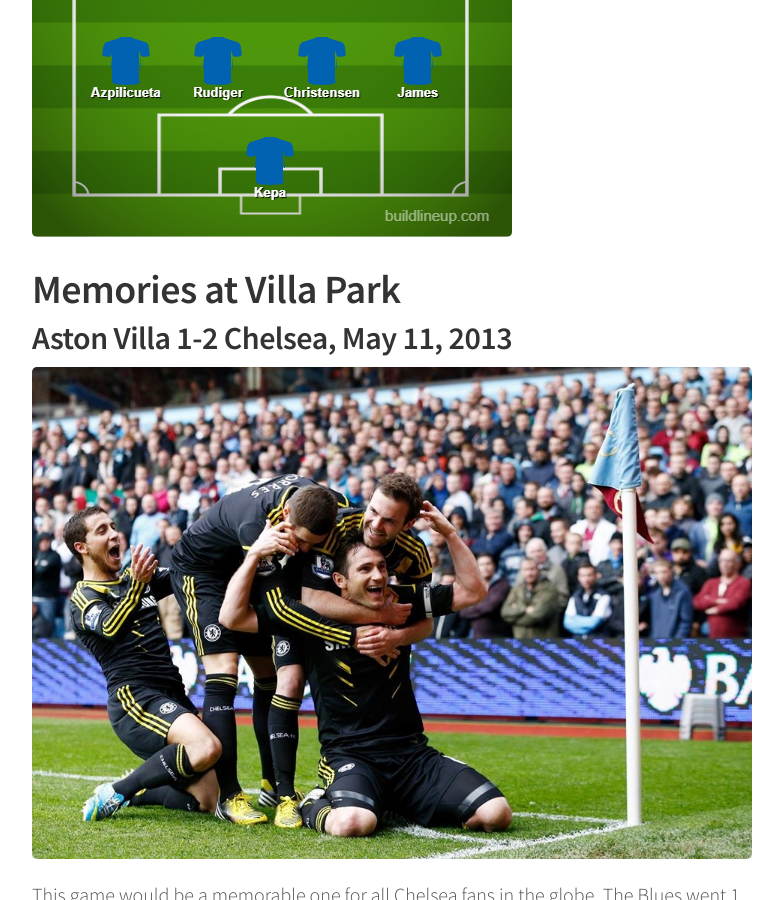
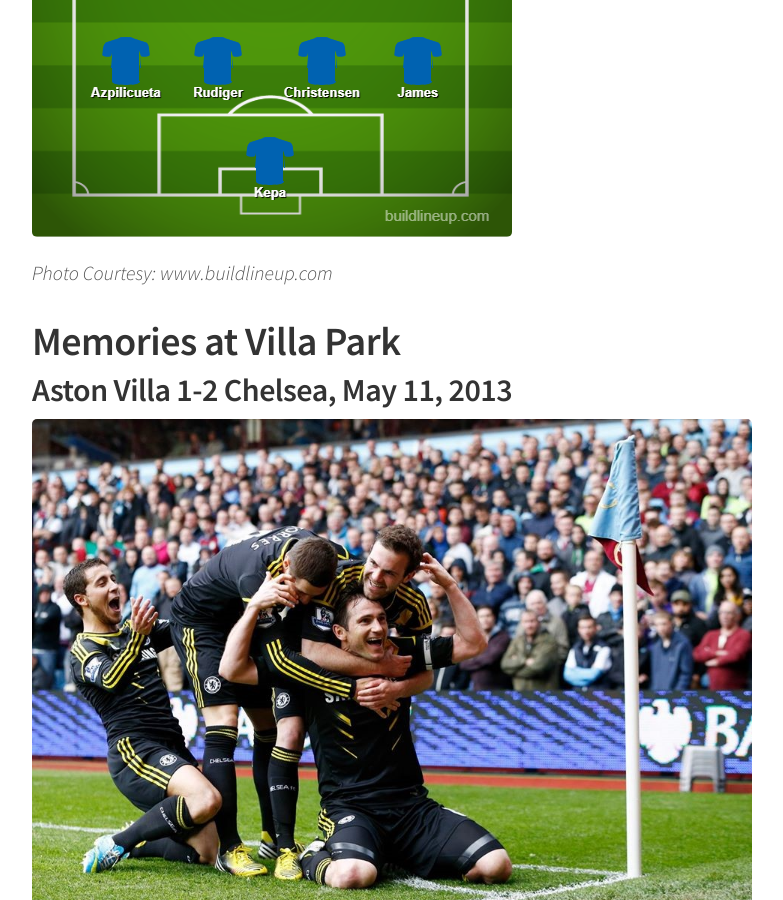
Before and after one commit to chelseafcindia/blog, a Jekyll site: the page built from _posts/2020-06-20-aston-villa-vs-chelsea-fc-preview.markdown, in a window 1280 px wide and 900 px high, scrolled down 3844 px. Shown: the whole window, without its empty margins (248-1031 px from the left). Built offline with Jekyll 4.4.1, drawn with Linux system fonts in a browser that asks for light colours; comment, search, counter and statistics services are not loaded.

Commit message:
Updated Aston Villa Vs Chelsea Fc Preview

```diff
--- a/_posts/2020-06-20-aston-villa-vs-chelsea-fc-preview.markdown
+++ b/_posts/2020-06-20-aston-villa-vs-chelsea-fc-preview.markdown
@@ -45,7 +45,7 @@ This game would be more emotional for Chelsea fans, as they would be seeing the
 
 Chelsea are expected to play in 4-2-3-1 formation against Villa. The midfield will be the focal point of Chelsea’s press and build up play against a good counter attacking opposition. This is the team we can expect for the game:
 
-![lineup-6b8bb1.png](/uploads/lineup-6b8bb1.png)
+![lineup-6b8bb1.png](/uploads/lineup-6b8bb1.png) *Photo Courtesy: www.buildlineup.com*
 
 # Memories at Villa Park
 
```
